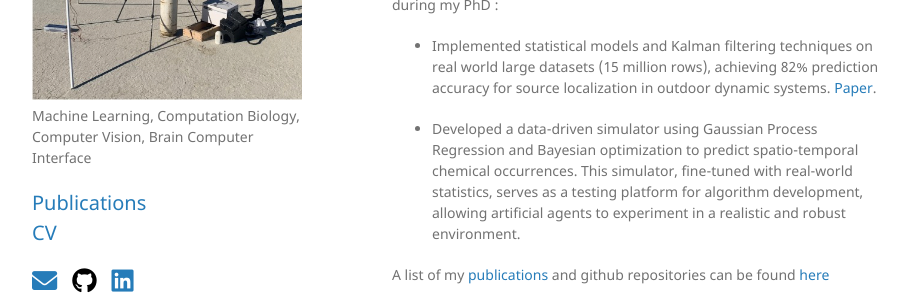
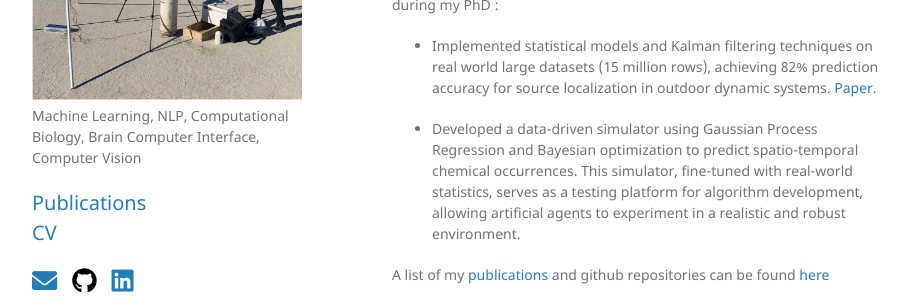
Before and after one commit to arunavanag591/mypage, a Jekyll site: the page built from index.md, in a window 1280 px wide. Shown: the part 318-618 px from the top of the page, without its empty margins (178-1100 px from the left). Built offline with Jekyll 4.4.1, drawn with Linux system fonts in a browser that asks for light colours; a style sheet for code colours, icons or effects is not loaded; our own code applies the rules of GitHub Pages for plain Markdown files.

```diff
--- a/_config.yml
+++ b/_config.yml
@@ -1,6 +1,6 @@
 title: Arunava Nag
 logo: /assets/img/me.png
-description: Machine Learning, Computation Biology, Computer Vision, Brain Computer Interface
+description: Machine Learning, NLP, Computational Biology, Brain Computer Interface, Computer Vision
 google_analytics:
 theme: jekyll-theme-minimal
 
```
